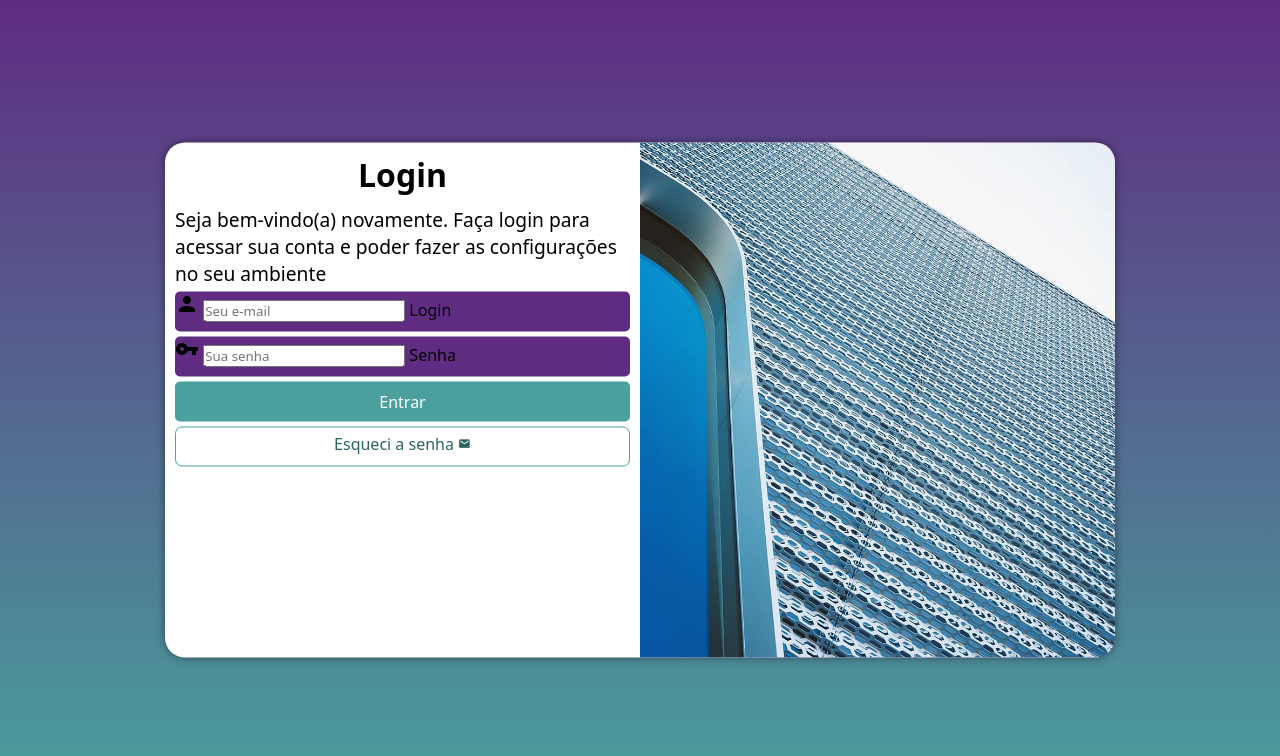
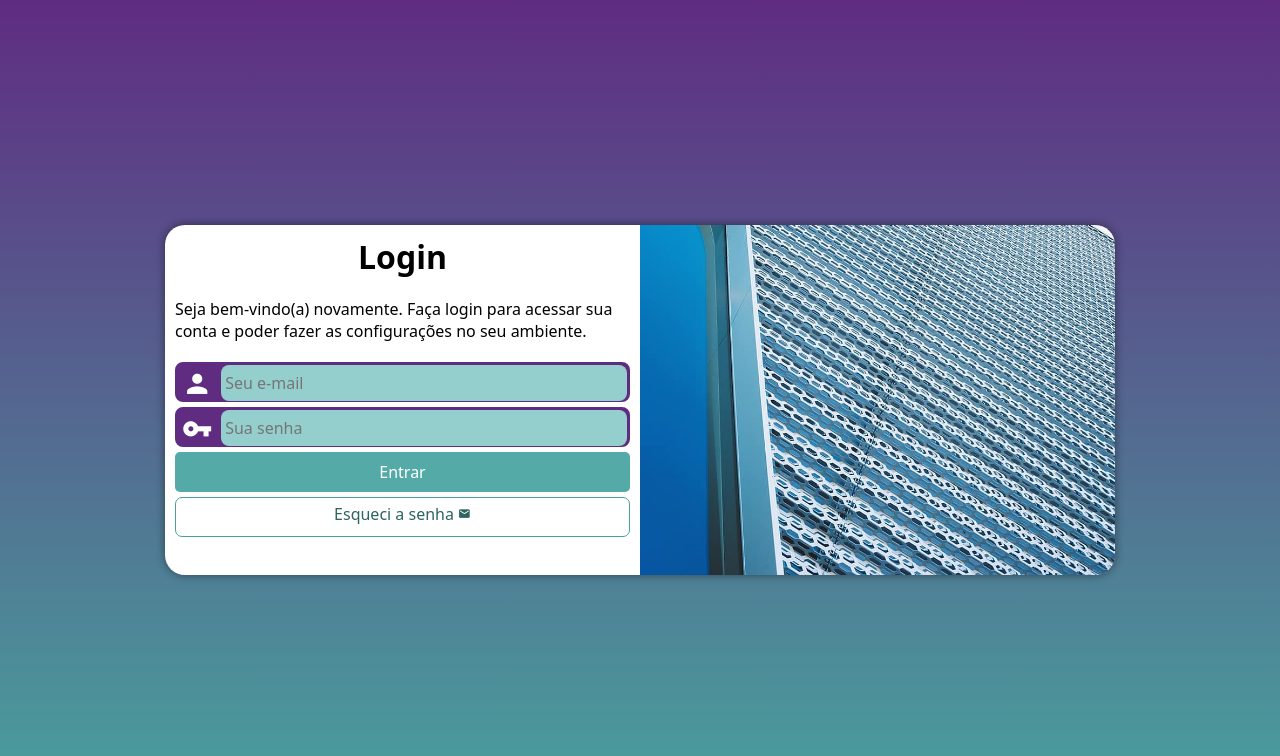
Before and after one commit to allefbcc/projeto-login, a plain HTML site: page index.html in a window 1280 px wide. Drawn offline with Linux system fonts and the light colour scheme.

Commit message:
projeto login finalizado

```diff
--- a/estilos/media-query.css
+++ b/estilos/media-query.css
@@ -9,6 +9,7 @@ Desktop: 992px até 1200px
 Grandes telas: acima de 1200px
 */
 
+/* CONFIGURAÇÃO PARA TABLET */
 @media  screen and (min-width: 768px) and (max-width:992px) {
 
     body {
@@ -17,6 +18,7 @@ Grandes telas: acima de 1200px
 
     section#login {
         width: 80vw;
+        height: 280px;
     }
 
     section#login > div#imagem {
@@ -32,6 +34,7 @@ Grandes telas: acima de 1200px
     }
 }
 
+/* CONFIGURAÇÕES PARA DESKTOP */
 @media screen and (min-width: 992px) {
 
     body {
@@ -40,6 +43,7 @@ Grandes telas: acima de 1200px
 
     section#login {
         width: 950px;
+        height: 350px;
     }
 
     section#login > div#imagem {
@@ -58,7 +62,8 @@ Grandes telas: acima de 1200px
     }
 
     div#formulario > p {
-        font-size: 1.2em;
+        font-size: 1em;
+        margin: 20px 0px;
     }
 
 }
--- a/estilos/style.css
+++ b/estilos/style.css
@@ -29,7 +29,6 @@ section#login {
     position: absolute;
     top: 50%;
     left: 50%;
-    transform: translate(-50%, -50%);
     overflow: hidden;
 
     background-color: white;
@@ -38,6 +37,7 @@ section#login {
     border-radius: 20px;
     box-shadow: 0px 0px 10px rgba(0, 0, 0, 0.450);
 
+    transform: translate(-50%, -50%);
     transition: width .3s, height .3s;
     transition-timing-function: ease;
 }
@@ -66,25 +66,50 @@ div#formulario > p {
 
 form > div.campo {
     background-color: #5f2c82;
+    border: 2px solid #5f2c82;
     display: block;
     width: 100%;
     height: 40px;
-    border-radius: 5px;
+    border-radius: 8px;
     margin: 5px 0px;
 }
 
-/*
+
 div.campo > label {
     display: none;
 }
-*/
+
+
+div.campo > span {
+    color: white;
+    /*background-color: black;*/
+    font-size: 1.9em;
+    width: 40px;
+    padding: 5px;
+}
+
+div.campo > input {
+    background-color: #94cfcd;
+    font-size: 1em;
+    width: calc(100% - 45px);
+    height: 100%;
+    border: 0px;
+    border-radius: 8px;
+    padding: 4px;
+    transform: translateY(-10px);
+}
+
+div.campo > input:focus-within {
+    background-color: white;
+    border: none;
+}
 
 form > input[type=submit] {
     display: block;
     font-size: 1em;
     width: 100%;
     height: 40px;
-    background-color: #49a09d;
+    background-color: #53aaa7;
     color: white;
     border: none;
     border-radius: 5px;
--- a/index.html
+++ b/index.html
@@ -13,11 +13,11 @@
     <main>
         <section id="login">
             <div id="imagem">
-
+                <!-- Aqui vai a imagem nas CSS -->
             </div>
             <div id="formulario">
                 <h1>Login</h1>
-                <p>Seja bem-vindo(a) novamente. Faça login para acessar sua conta e poder fazer as configurações no seu ambiente</p>
+                <p>Seja bem-vindo(a) novamente. Faça login para acessar sua conta e poder fazer as configurações no seu ambiente.</p>
                 <form action="login.php" method="post" autocomplete="on">
                     <div class="campo">
                         <span class="material-icons">person</span>
```
